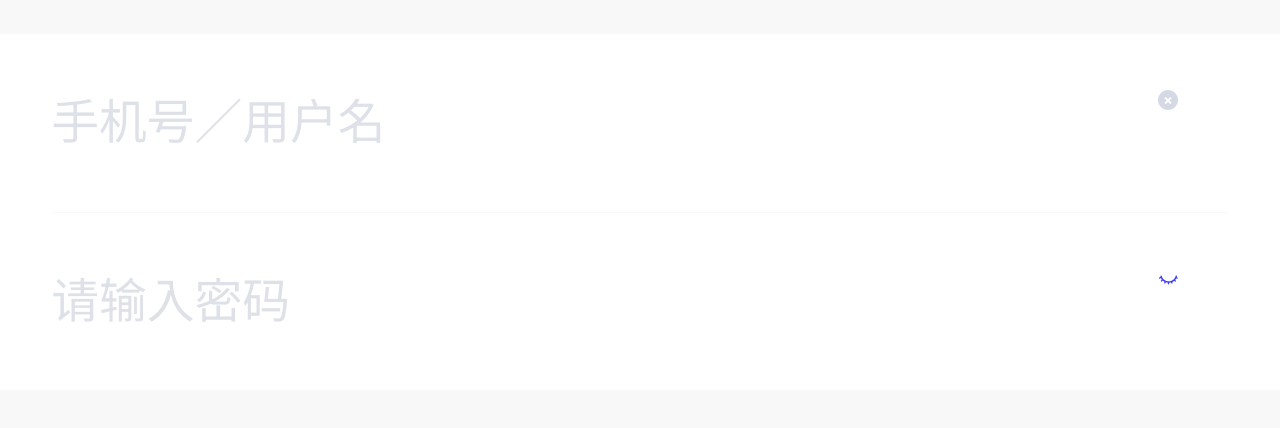
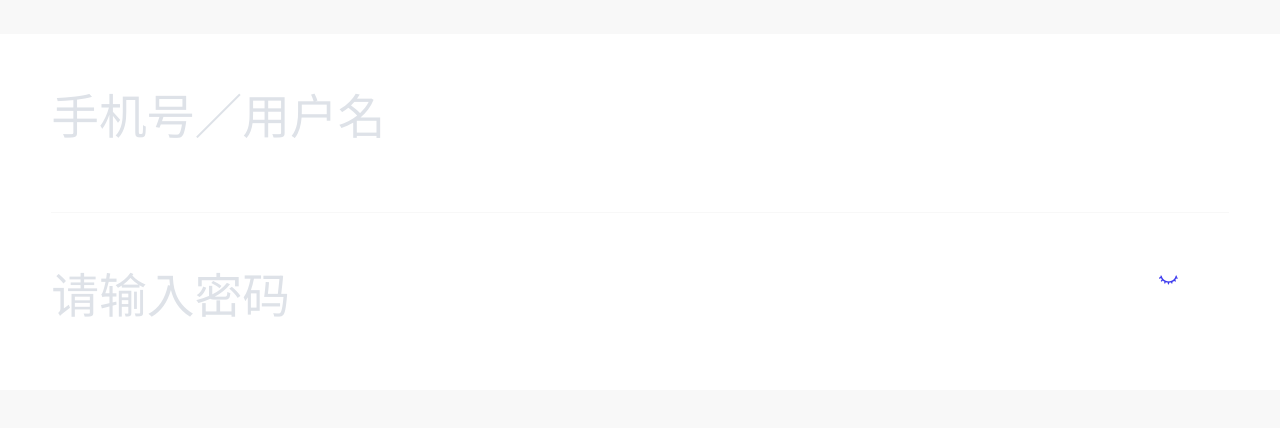
Before and after one commit to qmcWeb/hyBorrower, a Vue app: page /#/login in a window 1280 px wide. Shown: the top 428 px of the page. Built offline with nearby package versions, Linux system fonts and the light colour scheme; what vue-wechat-title would draw is missing.

Commit message:
更改stylus

```diff
--- a/src/assets/css/reset.css
+++ b/src/assets/css/reset.css
@@ -35,7 +35,17 @@
    overflow-x: hidden;
    background-color: #f8f8f8;
  }
-
+@font-face {
+  /* font-properties */
+  font-family: numberFont;
+  src:url('../fonts/numberFont.ttf')
+}
+input{
+  font-family: numberFont;  line-height: 1;
+}
+.numBerFont{
+  font-family: numberFont;
+}
  blockquote, q {
      quotes: none;
  }
--- a/src/views/login/index.vue
+++ b/src/views/login/index.vue
@@ -2,7 +2,7 @@
   <div id="login">
       <div class="main">
         <div class="account login_input_box">
-          <input oninput="if(value.length>11)value=value.slice(0,11)"  v-model="account"  class="login_input" type="number" placeholder="手机号／用户名">
+          <input   v-model="account"  class="login_input" type="number" placeholder="手机号／用户名" maxlength="11">
           <span @click="hideDelete" :class="{delete_active: delete_active}"></span>
         </div>
         <div class="password login_input_box">
@@ -40,7 +40,7 @@ export default {
       return {
           account: '',
           password: '',
-          delete_active: true,
+          delete_active: false,
           passwordType: 'password',
           errMessage: '手机号输入错误',
           errShow: false,
@@ -134,8 +134,8 @@ export default {
       handler: function(val, olderVal) {
         // 不要使用箭头函数
         if(val){
+            console.log(2222)
           this.delete_active = true
-
         }else{
           this.delete_active = false
           console.log(this.delete_active)
--- a/src/views/register/register.vue
+++ b/src/views/register/register.vue
@@ -40,7 +40,7 @@ export default {
           account: '',
           password: '',
           checkNumCon: '',
-          delete_active: true,
+          delete_active: false,
           passwordType: 'password',
           errMessage: '手机号输入错误',
           errShow: false,
```
Also changed, not shown: src/assets/fonts/numberFont.ttf (added).
